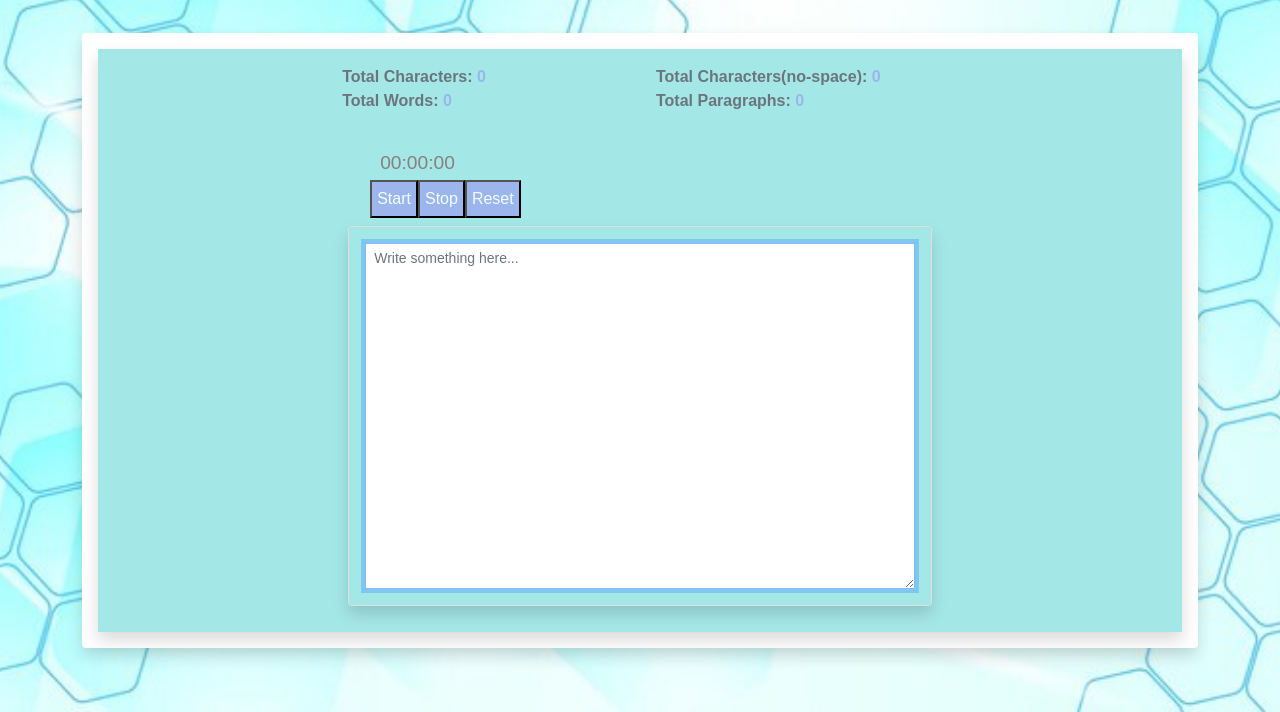
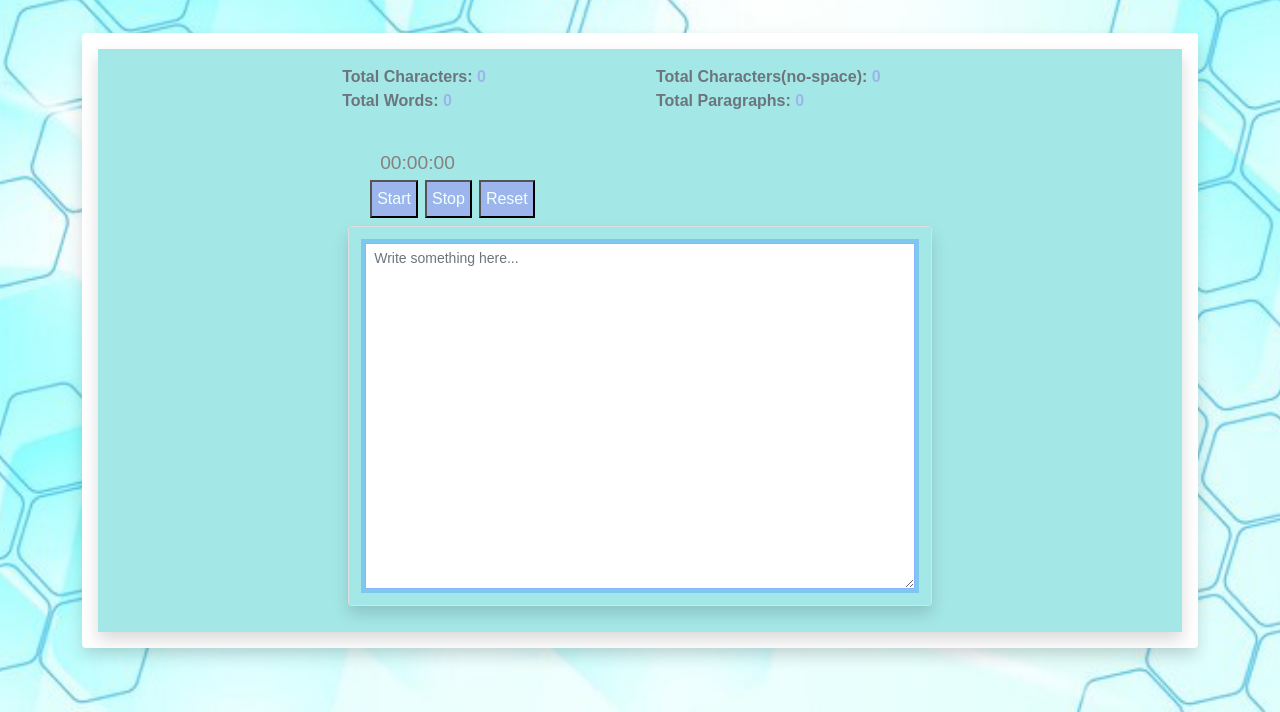
Before and after one commit to shyamks1111/word-counter, a plain HTML site: page index.html in a window 1280 px wide. Shown: the part 114-826 px from the top of the page. Drawn offline with Linux system fonts and the light colour scheme; a web font is replaced by a local one.

Commit message:
Update styles.css

```diff
--- a/css/styles.css
+++ b/css/styles.css
@@ -64,7 +64,7 @@ main * {
 
 	background-color:rgb(156, 181, 236);
     color:azure;
-
+    margin-right:7px;
     padding:5px;
 
 
```
